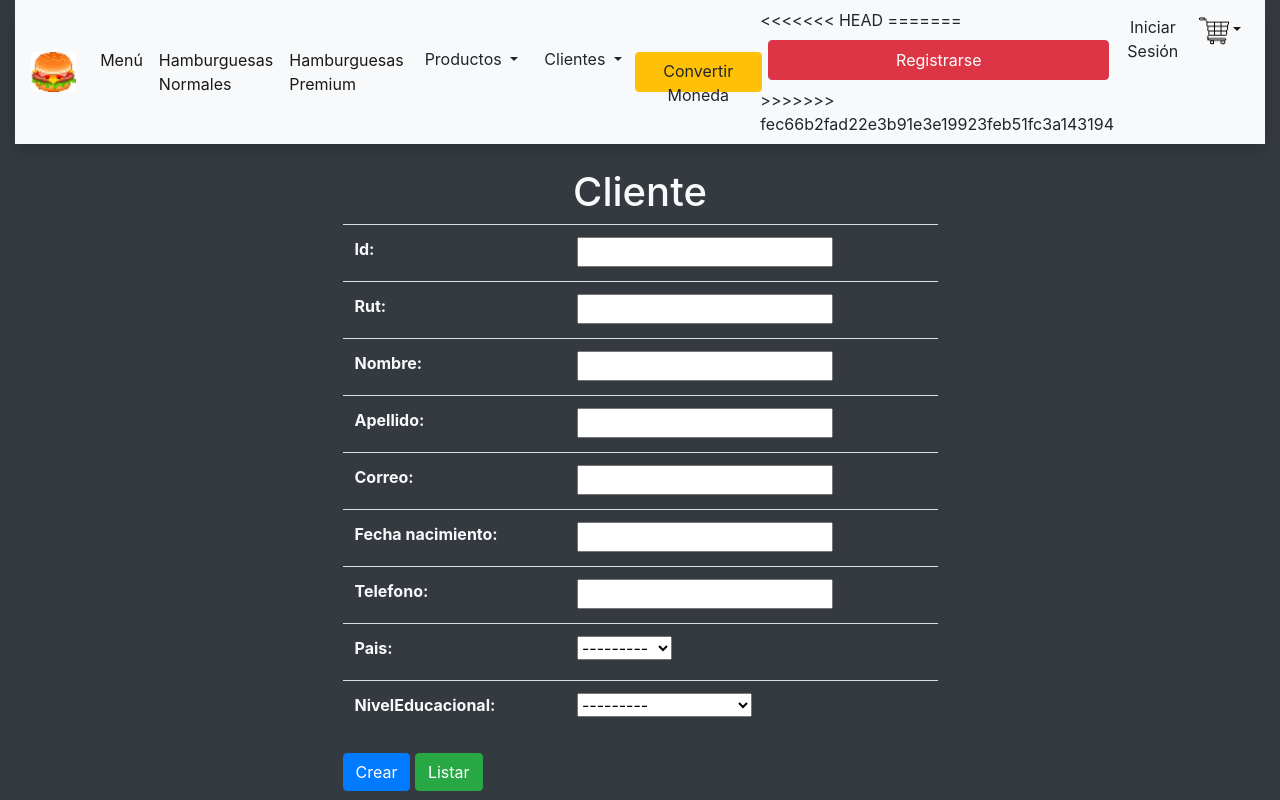
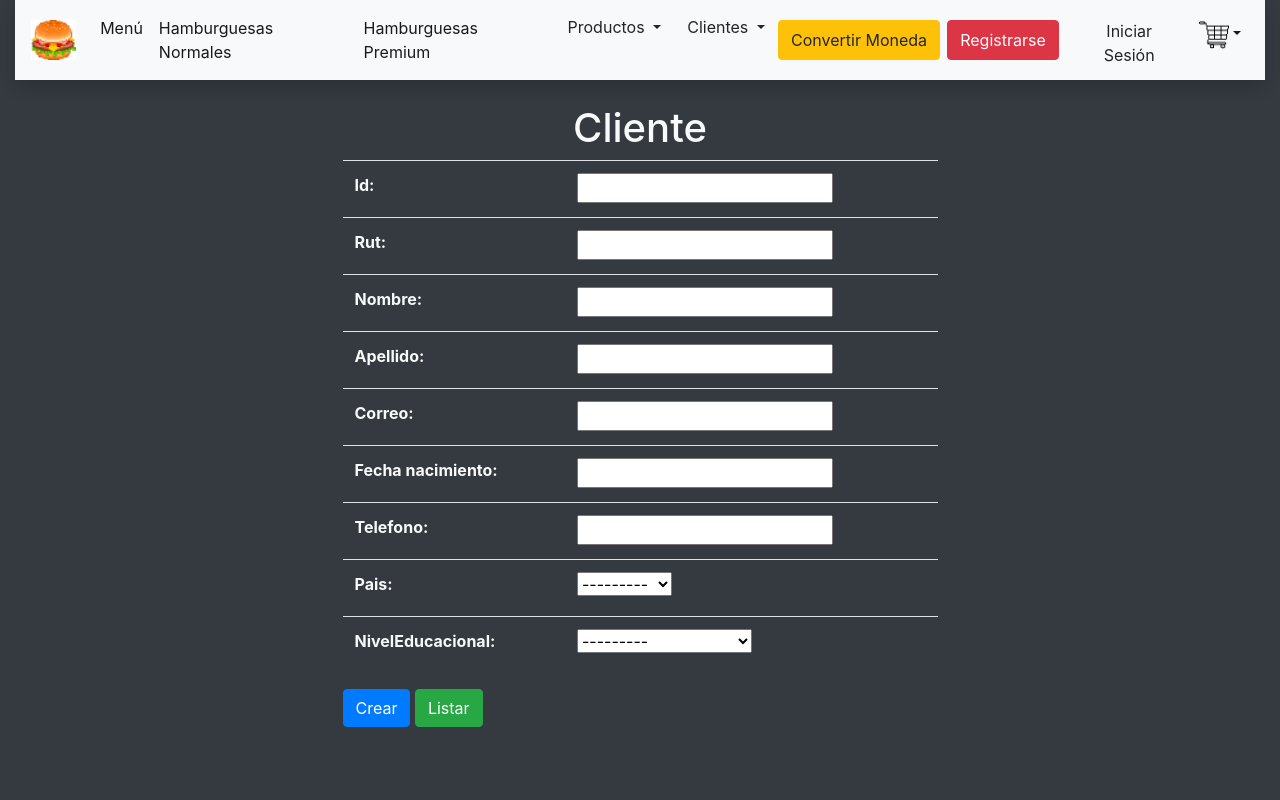
Before and after one commit to obamasonic10/Evaluacion_03, a Django app: page /crearCliente in a window 1280 px wide. Run offline with Django 3.2, Linux system fonts and the light colour scheme; data comes from the database, SQL or seed files in the repository; both versions use the stored data as it was after the commit.

Commit message:
victor 4

```diff
--- a/entornoEvaluacion3/evaluacionDjango/hamburgame/templates/plantillaBase.html
+++ b/entornoEvaluacion3/evaluacionDjango/hamburgame/templates/plantillaBase.html
@@ -159,12 +159,7 @@
 
                         <ul class="navbar-nav ml-md-auto">
                             <li class="nav-item active">
-<<<<<<< HEAD
-
-
-=======
                                 <a class="nav-link" href="#"><span class="sr-only">(current)</span><button type="button" class="btn btn-danger" style="height: 40px; width: 101%;" >Registrarse</button></a>
->>>>>>> fec66b2fad22e3b91e3e19923feb51fc3a143194
                             </li>
                             <li class="nav-item active dropdown ">
 
```
Also changed, not shown: entornoEvaluacion3/evaluacionDjango/db.sqlite3.
